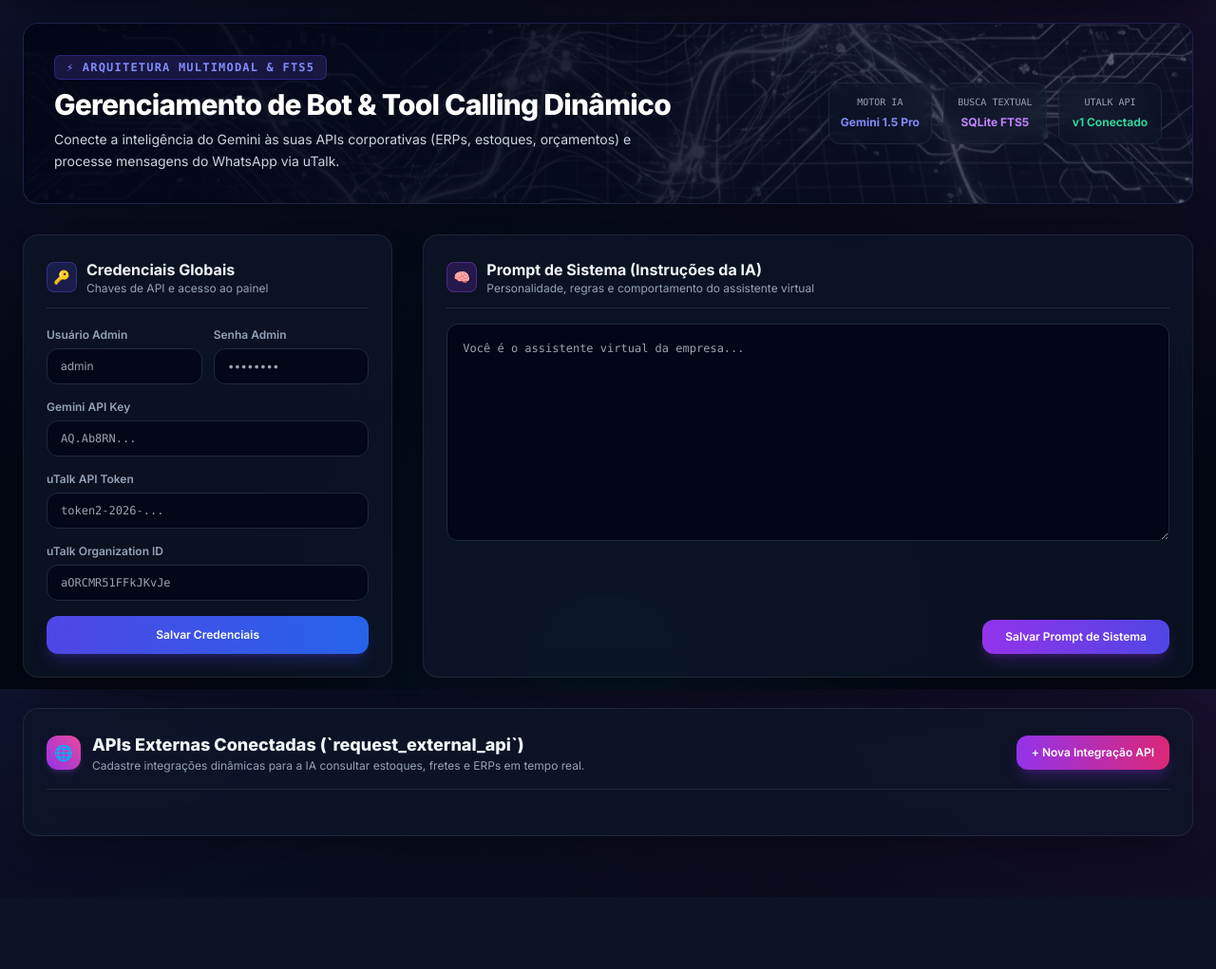
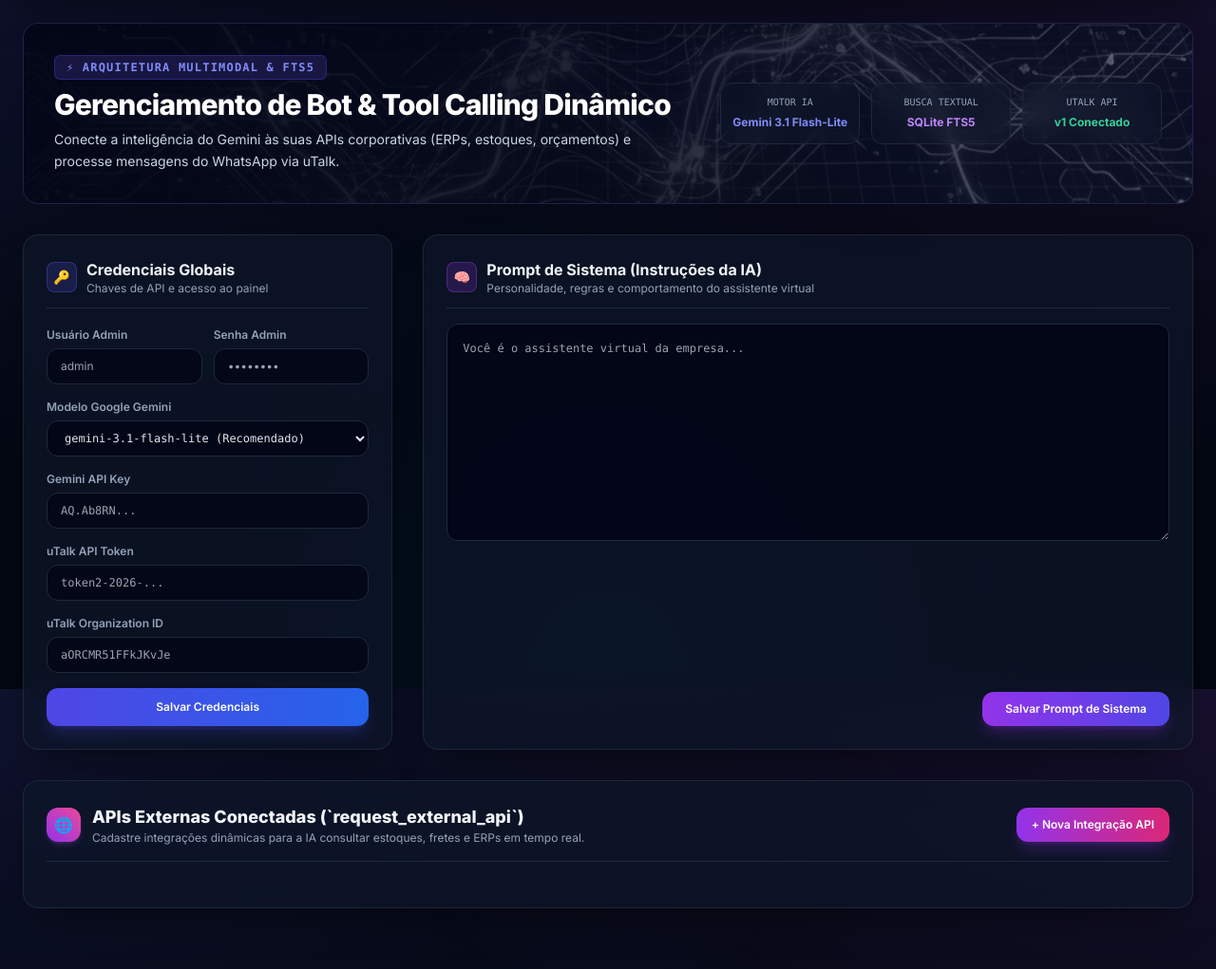
Before and after one commit to SrClauss/utalk-ai-bot-studio, a Python web app: template templates/dashboard.html in a window 1280 px wide. Shown: the part 74-1095 px from the top of the page at 95% size. Before the commit the page ends 1009 px from the top, so only its background shows below. Run offline with Jinja, Linux system fonts and the light colour scheme; the template is opened without the code that fills it, so the values that code supplies are empty; some libraries are stand-ins or nearby versions.

Commit message:
feat: upgrade default model to Gemini 3.1 Flash-Lite with dynamic model selector

```diff
--- a/templates/dashboard.html
+++ b/templates/dashboard.html
@@ -117,7 +117,7 @@
                 <div class="grid grid-cols-2 sm:grid-cols-3 gap-3 w-full md:w-auto">
                     <div class="glass-card p-3 rounded-xl border border-slate-800 text-center">
                         <span class="block text-[10px] text-slate-400 font-mono uppercase">Motor IA</span>
-                        <span class="text-xs font-bold text-indigo-400">Gemini 1.5 Pro</span>
+                        <span class="text-xs font-bold text-indigo-400" id="heroModelBadge">Gemini 3.1 Flash-Lite</span>
                     </div>
                     <div class="glass-card p-3 rounded-xl border border-slate-800 text-center">
                         <span class="block text-[10px] text-slate-400 font-mono uppercase">Busca Textual</span>
@@ -160,6 +160,17 @@
                                 <label class="block text-xs font-semibold text-slate-400 mb-1.5">Senha Admin</label>
                                 <input type="password" id="adminPass" autocomplete="current-password" class="w-full bg-slate-950/80 border border-slate-800 rounded-xl px-3.5 py-2.5 text-xs text-slate-200 focus:outline-none focus:border-indigo-500 focus:ring-1 focus:ring-indigo-500 transition-colors" placeholder="••••••••">
                             </div>
+                        </div>
+
+                        <div>
+                            <label class="block text-xs font-semibold text-slate-400 mb-1.5">Modelo Google Gemini</label>
+                            <select id="geminiModel" class="w-full bg-slate-950 border border-slate-800 rounded-xl px-3.5 py-2.5 text-xs font-mono text-slate-200 focus:outline-none focus:border-indigo-500 focus:ring-1 focus:ring-indigo-500 transition-colors">
+                                <option value="gemini-3.1-flash-lite">gemini-3.1-flash-lite (Recomendado)</option>
+                                <option value="gemini-3.6-flash">gemini-3.6-flash</option>
+                                <option value="gemini-2.5-flash">gemini-2.5-flash</option>
+                                <option value="gemini-1.5-flash">gemini-1.5-flash</option>
+                                <option value="gemini-1.5-pro">gemini-1.5-pro</option>
+                            </select>
                         </div>
 
                         <div>
@@ -407,6 +418,12 @@
                     document.getElementById('adminPass').value = currentConfig.admin_password || 'admin123';
                 }
 
+                if (document.getElementById('geminiModel')) {
+                    document.getElementById('geminiModel').value = currentConfig.gemini_model || 'gemini-3.1-flash-lite';
+                    const badge = document.getElementById('heroModelBadge');
+                    if (badge) badge.innerText = currentConfig.gemini_model || 'gemini-3.1-flash-lite';
+                }
+
                 document.getElementById('geminiKey').value = currentConfig.gemini_api_key || '';
                 document.getElementById('utalkToken').value = currentConfig.utalk_api_token || '';
                 document.getElementById('utalkOrgId').value = currentConfig.utalk_organization_id || '';
@@ -445,6 +462,11 @@
             }
             if (document.getElementById('adminPass')) {
                 currentConfig.admin_password = document.getElementById('adminPass').value.trim() || 'admin123';
+            }
+            if (document.getElementById('geminiModel')) {
+                currentConfig.gemini_model = document.getElementById('geminiModel').value;
+                const badge = document.getElementById('heroModelBadge');
+                if (badge) badge.innerText = currentConfig.gemini_model;
             }
             currentConfig.gemini_api_key = document.getElementById('geminiKey').value.trim();
             currentConfig.utalk_api_token = document.getElementById('utalkToken').value.trim();
```
Also changed, not shown: README.md, 2 other files.
